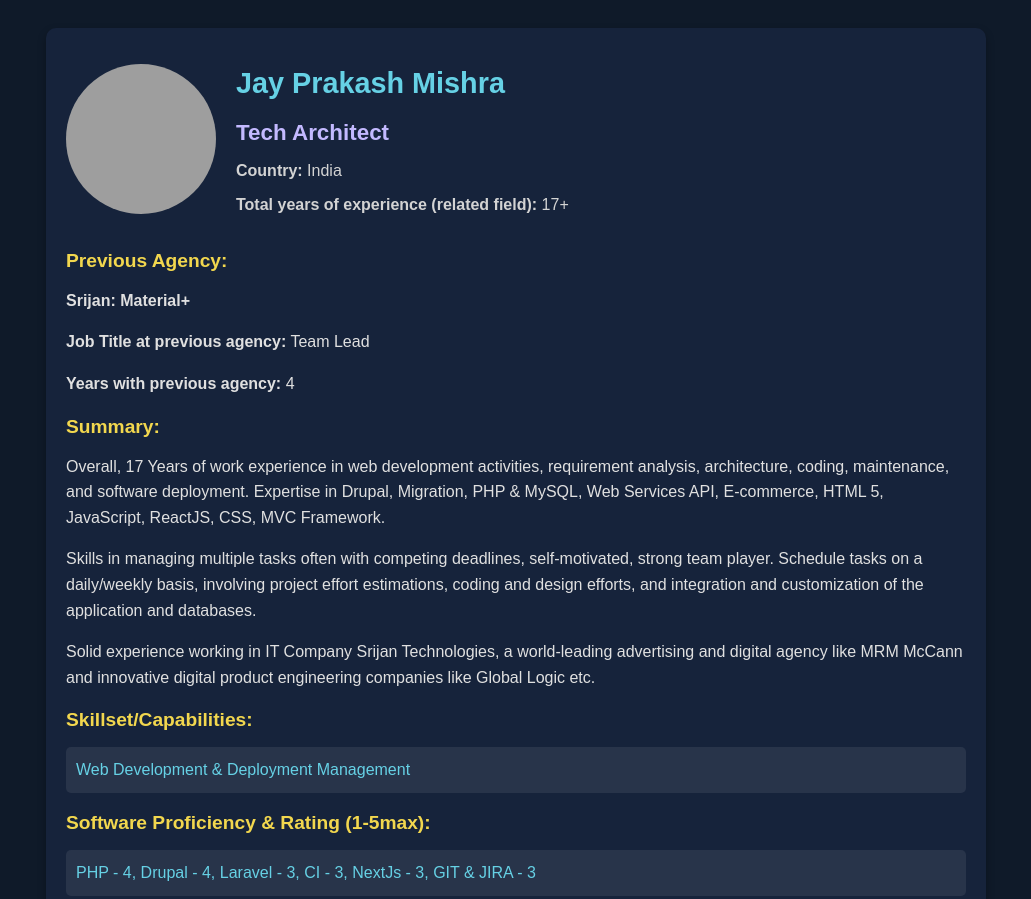
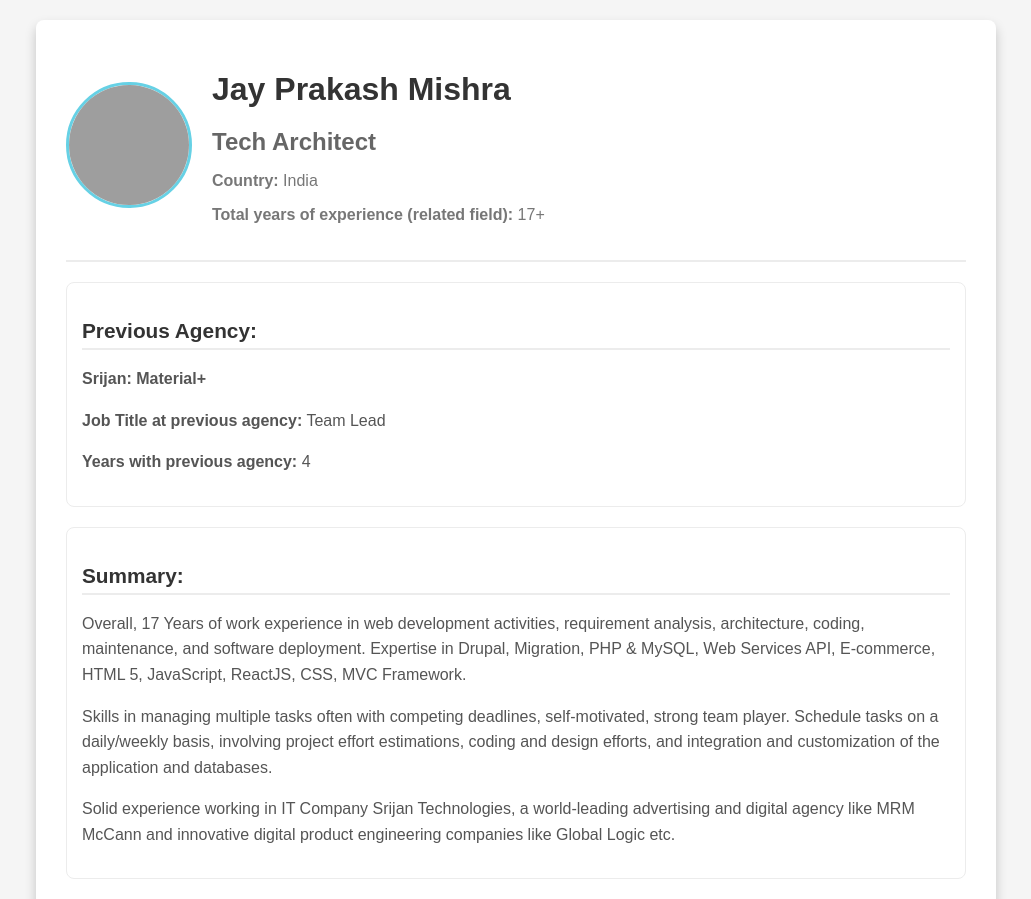
Before and after one commit to jayprakash01/jaymishra.github.io, a plain HTML site: page index.html in a window 1280 px wide. Shown: the top 899 px of the page, without its empty margins (124-1155 px from the left). Drawn offline with Linux system fonts and the light colour scheme; grey boxes are pictures that could not be loaded.

Commit message:
Update index.html

```diff
--- a/index.html
+++ b/index.html
@@ -6,70 +6,80 @@
     <title>Resume - Jay Prakash Mishra</title>
     <style>
       body {
-          font-family: Arial, sans-serif;
-          background-color: #0f1a29;
-          color: #f4f4f4;
+          font-family: 'Arial', sans-serif;
+          background-color: #f5f5f5;
+          color: #333;
           display: flex;
           justify-content: center;
           align-items: center;
           padding: 20px;
+          margin: 0;
       }
 
       .container {
-          background-color: #16233b;
-          border-radius: 10px;
-          padding: 20px;
+          background-color: #ffffff;
+          border-radius: 8px;
+          padding: 30px;
           max-width: 900px;
-          box-shadow: 0 4px 8px rgba(0, 0, 0, 0.3);
+          box-shadow: 0 6px 12px rgba(0, 0, 0, 0.2);
       }
 
       .profile {
           display: flex;
           align-items: center;
+          border-bottom: 2px solid #ececec;
+          padding-bottom: 20px;
           margin-bottom: 20px;
       }
 
       .profile-img {
-          width: 150px;
-          height: 150px;
+          width: 120px;
+          height: 120px;
           border-radius: 50%;
+          border: 3px solid #66d1e5;
           margin-right: 20px;
       }
 
       .personal-info h1 {
-          font-size: 1.8rem;
-          color: #66d1e5;
+          font-size: 2rem;
+          color: #333;
+          margin-bottom: 5px;
       }
 
       .personal-info h2 {
-          font-size: 1.4rem;
+          font-size: 1.5rem;
           margin-bottom: 10px;
-          color: #c3b9ff;
+          color: #666;
       }
 
       .personal-info p {
           font-size: 1rem;
-          color: #d3d3d3;
+          color: #777;
       }
 
       .details {
-          margin-top: 10px;
+          margin-top: 20px;
       }
 
       .section {
-          margin-bottom: 15px;
+          margin-bottom: 20px;
+          padding: 15px;
+          border: 1px solid #ececec;
+          border-radius: 8px;
       }
 
       .section h3 {
-          font-size: 1.2rem;
-          color: #f2d74e;
-          margin-bottom: 5px;
+          font-size: 1.3rem;
+          color: #333;
+          margin-bottom: 10px;
+          border-bottom: 2px solid #ececec;
+          padding-bottom: 5px;
       }
 
       .section p, .section ul {
           font-size: 1rem;
           line-height: 1.6;
-          color: #e0e0e0;
+          color: #555;
       }
 
       .skills ul, .section ul {
@@ -78,14 +88,29 @@
       }
 
       .skills ul li, .section ul li {
-          background-color: #28344a;
+          background-color: #f0f0f0;
           padding: 10px;
-          margin-bottom: 5px;
+          margin-bottom: 8px;
           border-radius: 5px;
+          border: 1px solid #ececec;
       }
 
       .section ul li {
-          color: #66d1e5;
+          color: #333;
+      }
+
+      @media (max-width: 600px) {
+          .profile {
+              flex-direction: column;
+              align-items: flex-start;
+          }
+
+          .profile-img {
+              width: 100px;
+              height: 100px;
+              margin-right: 0;
+              margin-bottom: 15px;
+          }
       }
     </style>
 </head>
```
Lines whose indentation alone changed are shown as unchanged.
